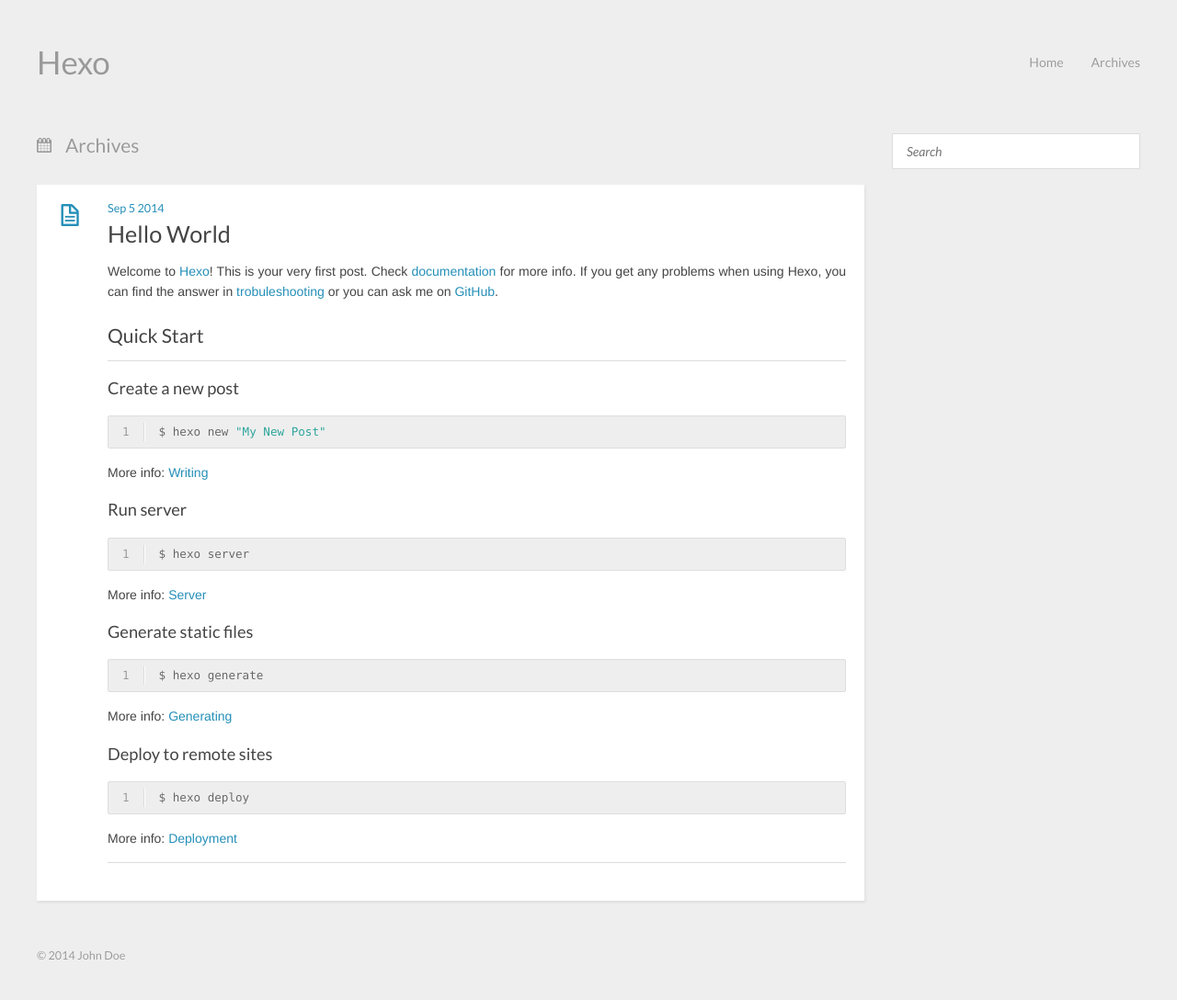
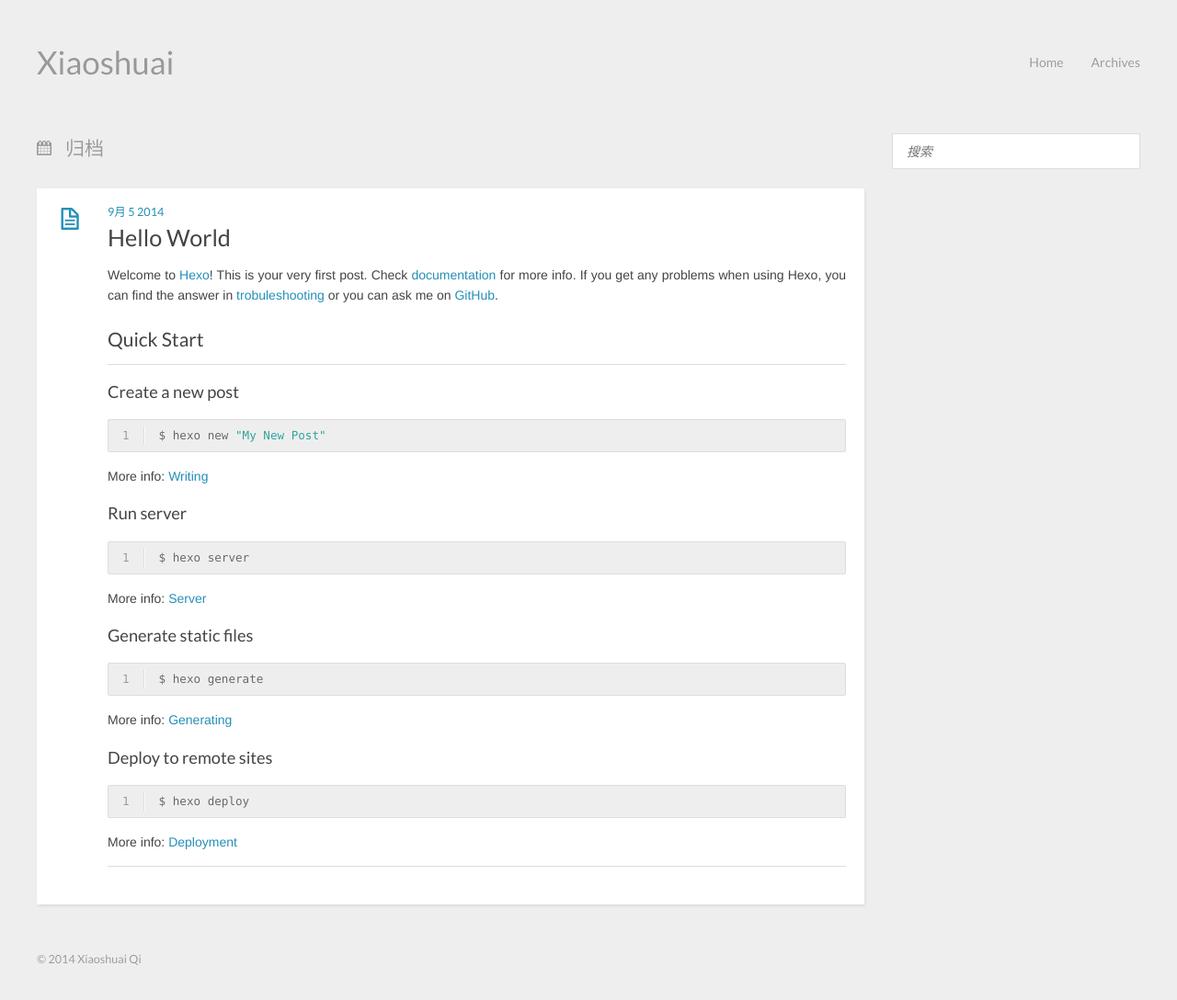
Before and after one commit to Xiaoshuai/xiaoshuai.github.io, a plain HTML site: page archives/index.html in a window 1280 px wide. Shown: the whole page at 92% size. Drawn offline with nearby package versions, Linux system fonts and the light colour scheme.

Commit message:
Site updated: 2014-09-05 19:37:29

```diff
--- a/archives/index.html
+++ b/archives/index.html
@@ -3,21 +3,21 @@
 <head>
   <meta charset="utf-8">
 
-  <title>Archives | Hexo</title>
-  <meta name="author" content="John Doe">
+  <title>归档 | Xiaoshuai</title>
+  <meta name="author" content="Xiaoshuai Qi">
 
 
   <meta name="viewport" content="width=device-width, initial-scale=1, maximum-scale=1">
 
 
-  <meta property="og:site_name" content="Hexo"/>
+  <meta property="og:site_name" content="Xiaoshuai"/>
 
 
     <meta property="og:image" content="undefined"/>
 
 
   <link href="/favicon.png" rel="icon">
-  <link rel="alternate" href="/atom.xml" title="Hexo" type="application/atom+xml">
+  <link rel="alternate" href="/atom.xml" title="Xiaoshuai" type="application/atom+xml">
   <link rel="stylesheet" href="/css/style.css" media="screen" type="text/css">
   <!--[if lt IE 9]><script src="//html5shiv.googlecode.com/svn/trunk/html5.js"></script><![endif]-->
 
@@ -27,7 +27,7 @@
 
 <body>
   <header id="header" class="inner"><div class="alignleft">
-  <h1><a href="/">Hexo</a></h1>
+  <h1><a href="/">Xiaoshuai</a></h1>
   <h2><a href="/"></a></h2>
 </div>
 <nav id="main-nav" class="alignright">
@@ -43,7 +43,7 @@
 <div class="clearfix"></div></header>
   <div id="content" class="inner">
     <div id="main-col" class="alignleft"><div id="wrapper">
-<h2 class="archive-title">Archives</h2>
+<h2 class="archive-title">归档</h2>
 
 
 
@@ -53,7 +53,7 @@
     <header>
 
         <div class="icon"></div>
-        <time datetime="2014-09-05T10:05:22.000Z"><a href="/2014/09/05/hello-world/">Sep 5 2014</a></time>
+        <time datetime="2014-09-05T10:05:22.000Z"><a href="/2014/09/05/hello-world/">9月 5 2014</a></time>
 
 
 
@@ -107,8 +107,8 @@
     <aside id="sidebar" class="alignright">
   <div class="search">
   <form action="//google.com/search" method="get" accept-charset="utf-8">
-    <input type="search" name="q" results="0" placeholder="Search">
-    <input type="hidden" name="q" value="site:yoursite.com">
+    <input type="search" name="q" results="0" placeholder="搜索">
+    <input type="hidden" name="q" value="site:xiaoshuai.github.io">
   </form>
 </div>
 
@@ -120,7 +120,7 @@
   </div>
   <footer id="footer" class="inner"><div class="alignleft">
 
-  &copy; 2014 John Doe
+  &copy; 2014 Xiaoshuai Qi
 
 </div>
 <div class="clearfix"></div></footer>
```
Also changed, not shown: 2014/09/05/hello-world/index.html (+11 -11 lines), archives/2014/09/index.html (+9 -9 lines), archives/2014/index.html (+9 -9 lines), index.html (+9 -9 lines).
